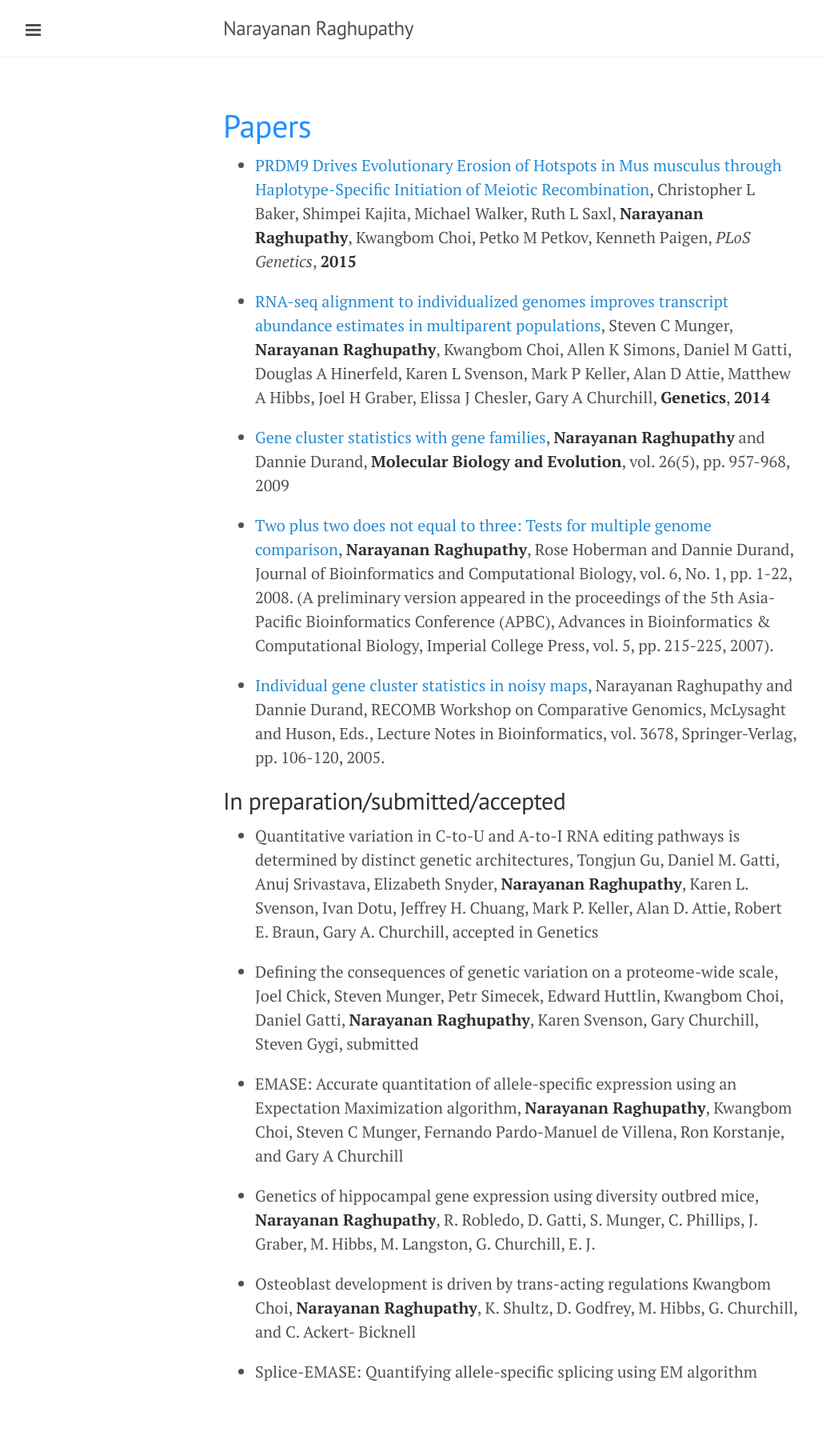
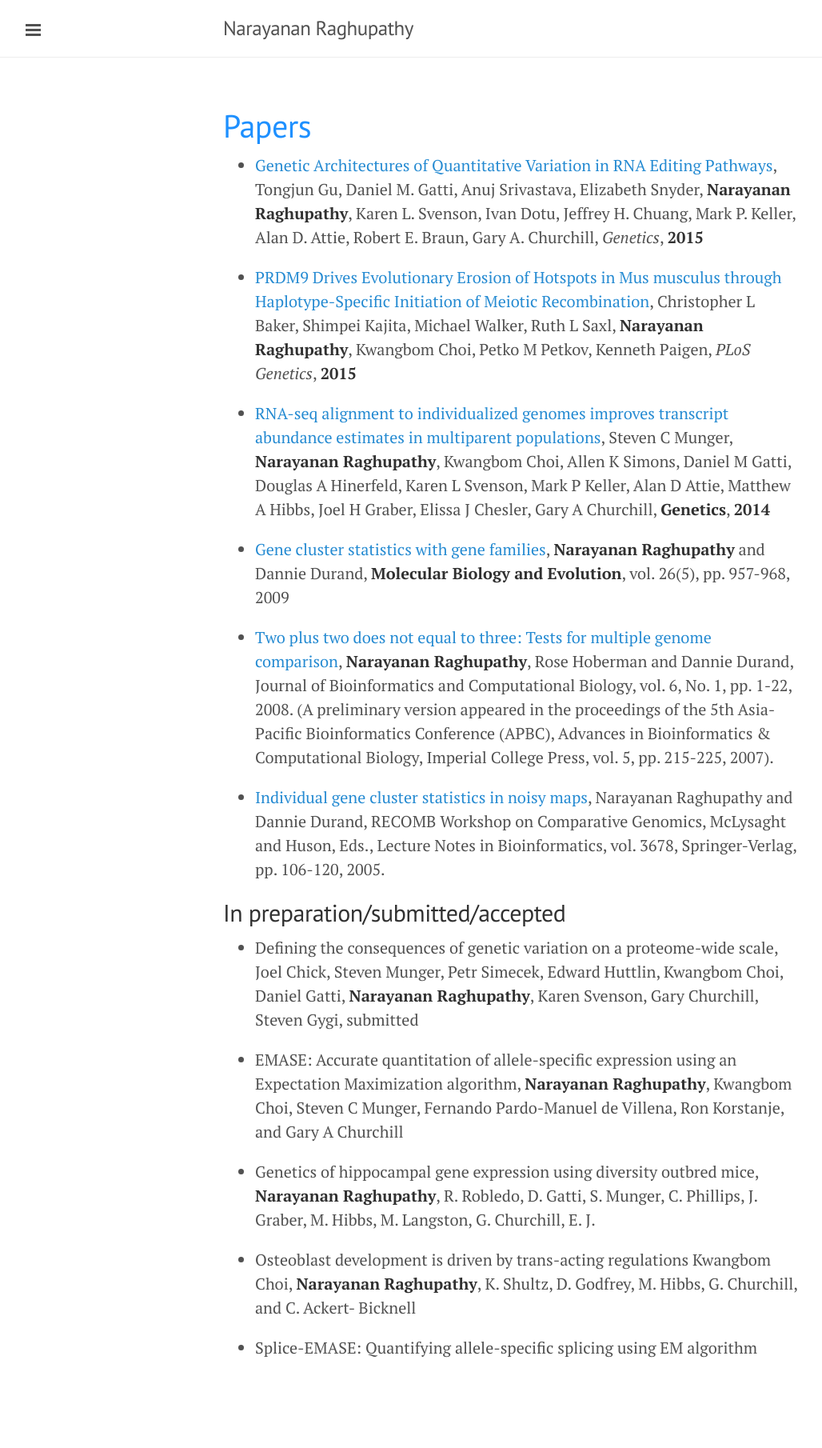
Before and after one commit to narayananr/narayananr.github.io, a Jekyll site: the page built from papers.md, in a window 1280 px wide. Shown: the whole page at 80% size, without its empty margins (1-1029 px from the left). Built offline with Jekyll 4.4.1, drawn with Linux system fonts in a browser that asks for light colours; Markdown is read by kramdown in place of the engine named in the settings; after the commit the page ends 1780 px from its top, so only the background shows below that; part of the change alters nothing that is shown.

Commit message:
Update papers.md

```diff
--- a/papers.md
+++ b/papers.md
@@ -2,6 +2,7 @@
 layout: page
 title: <font color="DodgerBlue">Papers</font>
 ---
+* [Genetic Architectures of Quantitative Variation in RNA Editing Pathways](http://intl.genetics.org/content/202/2/787), Tongjun Gu, Daniel M. Gatti, Anuj Srivastava, Elizabeth Snyder, **Narayanan Raghupathy**, Karen L. Svenson, Ivan Dotu, Jeffrey H. Chuang, Mark P. Keller, Alan D. Attie, Robert E. Braun, Gary A. Churchill, *Genetics*, **2015**
 
 * [PRDM9 Drives Evolutionary Erosion of Hotspots in Mus musculus through Haplotype-Specific Initiation of Meiotic Recombination](http://journals.plos.org/plosgenetics/article?id=10.1371/journal.pgen.1004916#pgen-1004916-g007), Christopher L Baker, Shimpei Kajita, Michael Walker, Ruth L Saxl, **Narayanan Raghupathy**, Kwangbom Choi, Petko M Petkov, Kenneth Paigen, *PLoS Genetics*, **2015**
 
@@ -15,7 +16,6 @@ title: <font color="DodgerBlue">Papers</font>
 
 ## In preparation/submitted/accepted
 
-* Quantitative variation in C-to-U and A-to-I RNA editing pathways is determined by distinct genetic architectures, Tongjun Gu, Daniel M. Gatti, Anuj Srivastava, Elizabeth Snyder, **Narayanan Raghupathy**, Karen L. Svenson, Ivan Dotu, Jeffrey H. Chuang, Mark P. Keller, Alan D. Attie, Robert E. Braun, Gary A. Churchill, accepted in Genetics
 
 * Defining the consequences of genetic variation on a proteome-wide scale, Joel Chick, Steven Munger, Petr Simecek, Edward Huttlin, Kwangbom Choi, Daniel Gatti, **Narayanan Raghupathy**, Karen Svenson, Gary Churchill, Steven Gygi, submitted
 
```
